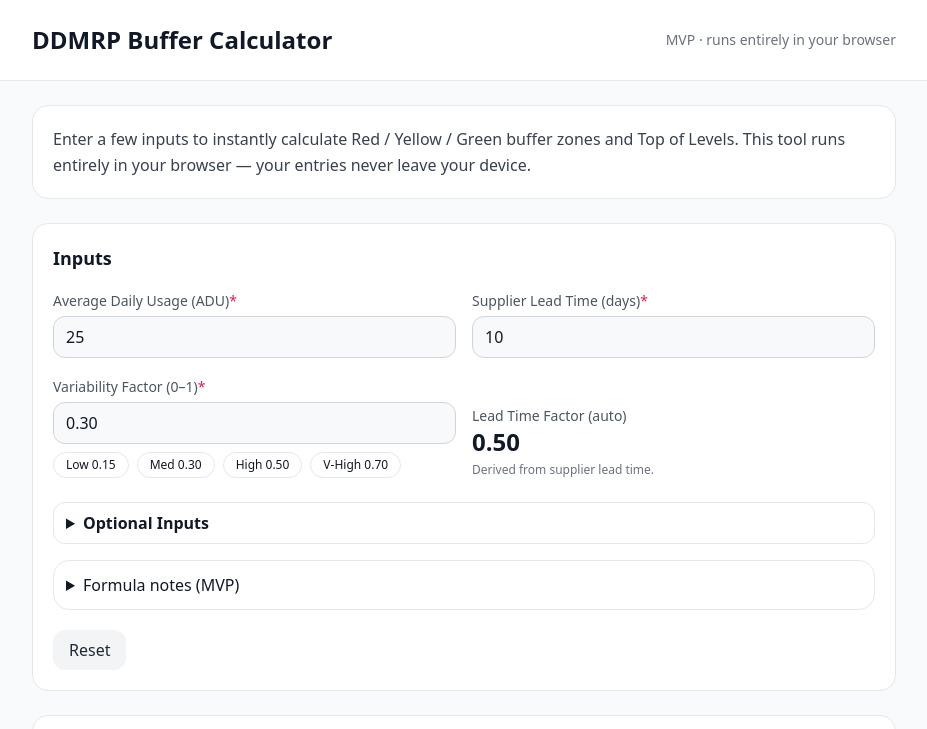
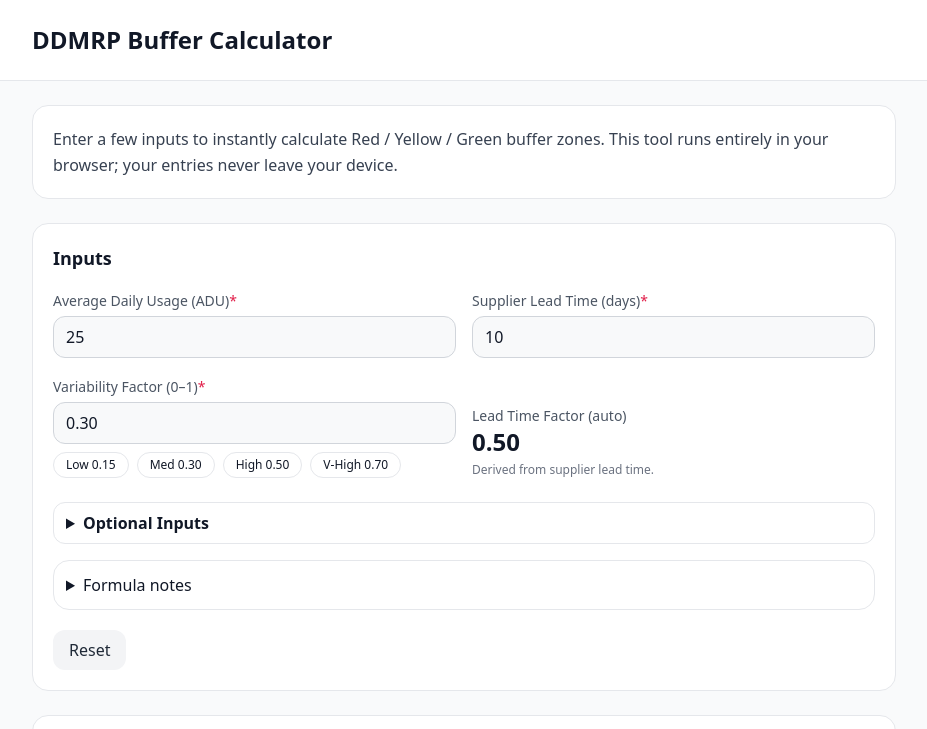
Before and after one commit to jjbauer15/PracticalThroughput, a plain HTML site: page index.html in a window 1280 px wide. Shown: the top 729 px of the page, without its empty margins (176-1103 px from the left). Drawn offline with nearby package versions, Linux system fonts and the light colour scheme.

Commit message:
Update index.html
Remove MVP and other small stylistic changes

```diff
--- a/index.html
+++ b/index.html
@@ -3,7 +3,7 @@
 <head>
   <meta charset="utf-8" />
   <meta name="viewport" content="width=device-width, initial-scale=1" />
-  <title>DDMRP Buffer Calculator (MVP)</title>
+  <title>DDMRP Buffer Calculator</title>
   <script src="https://cdn.tailwindcss.com"></script>
   <meta name="description" content="Enter a few numbers to instantly size DDMRP buffers and see Top of Red/Yellow/Green.">
   <style>
@@ -35,15 +35,13 @@
   <header class="bg-white border-b border-gray-200">
     <div class="mx-auto max-w-4xl px-4 py-6 flex items-center justify-between">
       <h1 class="text-2xl font-semibold">DDMRP Buffer Calculator</h1>
-      <div class="text-sm text-gray-500">MVP · runs entirely in your browser</div>
     </div>
   </header>
 
   <main class="mx-auto max-w-4xl px-4 py-6 grid gap-6">
     <section class="bg-white rounded-2xl border border-gray-200 p-5">
       <p class="text-gray-700 leading-relaxed">
-        Enter a few inputs to instantly calculate <span class="font-medium">Red / Yellow / Green</span> buffer zones and
-        Top of Levels. This tool runs entirely in your browser —
+        Enter a few inputs to instantly calculate <span class="font-medium">Red / Yellow / Green</span> buffer zones. This tool runs entirely in your browser;
         <span class="font-medium">your entries never leave your device</span>.
       </p>
     </section>
@@ -118,7 +116,7 @@
       </details>
 
       <details class="mt-4 rounded-2xl border border-gray-200 p-3 open:bg-gray-50">
-        <summary class="cursor-pointer font-medium">Formula notes (MVP)</summary>
+        <summary class="cursor-pointer font-medium">Formula notes</summary>
         <ul class="mt-2 list-none pl-0 text-sm text-gray-700 space-y-2">
 
           <!-- GREEN -->
```
